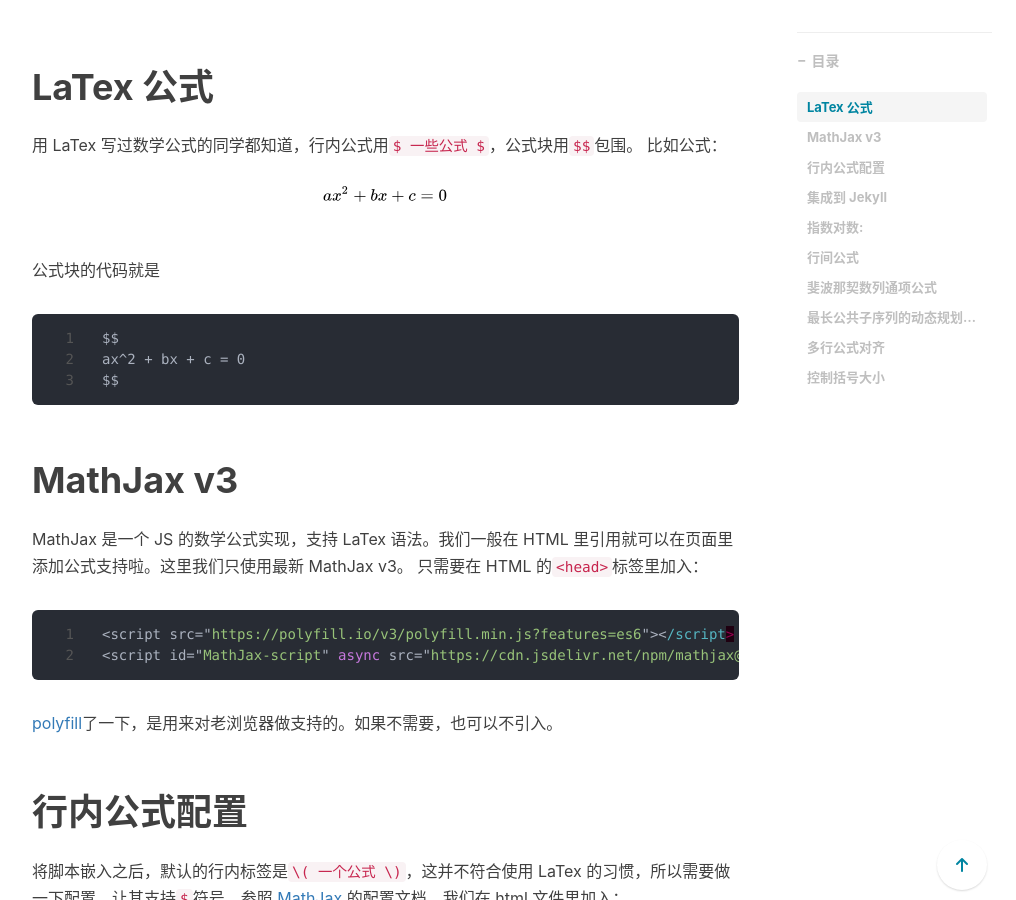
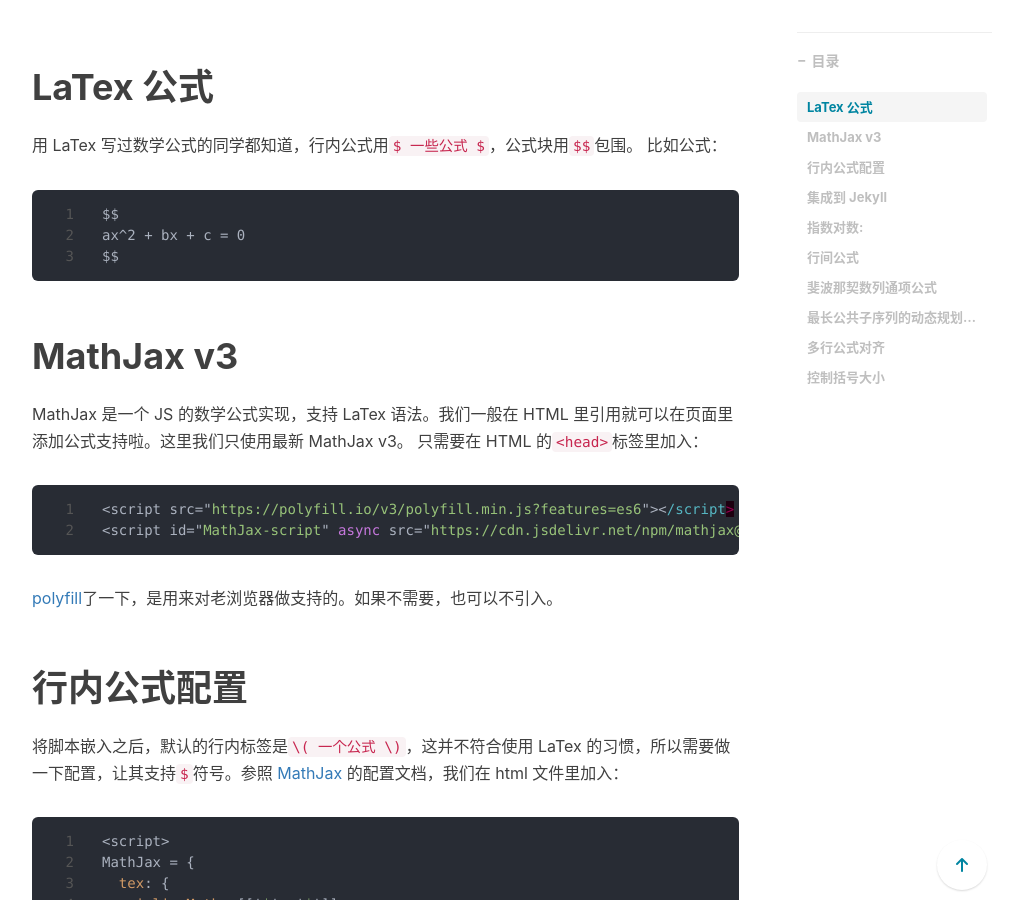
Before and after one commit to Turing-bot/Blog, a Jekyll site: the page built from _posts/2022-09-22-Mathjax-v3.md, in a window 1280 px wide and 900 px high, scrolled down 381 px. Shown: the whole window, without its empty margins (233-1249 px from the left). Built offline with Jekyll 4.4.1, drawn with Linux system fonts in a browser that asks for light colours; nearby versions of some CDN libraries; comment, search, counter and statistics services are not loaded.

Commit message:
update blog

````diff
--- a/_posts/2022-09-22-Mathjax-v3.md
+++ b/_posts/2022-09-22-Mathjax-v3.md
@@ -14,10 +14,6 @@
 
 用 LaTex 写过数学公式的同学都知道，行内公式用`$ 一些公式 $`，公式块用`$$`包围。
 比如公式：
-<br />
-<img src='/img/in-post/2022-09-22-Mathjax-v3/math.svg'>
-<br />
-公式块的代码就是
 
 ```
 $$
````
Also changed, not shown: other.html (+2 -5 lines), img/in-post/2022-09-22-Mathjax-v3/math.svg (deleted).
